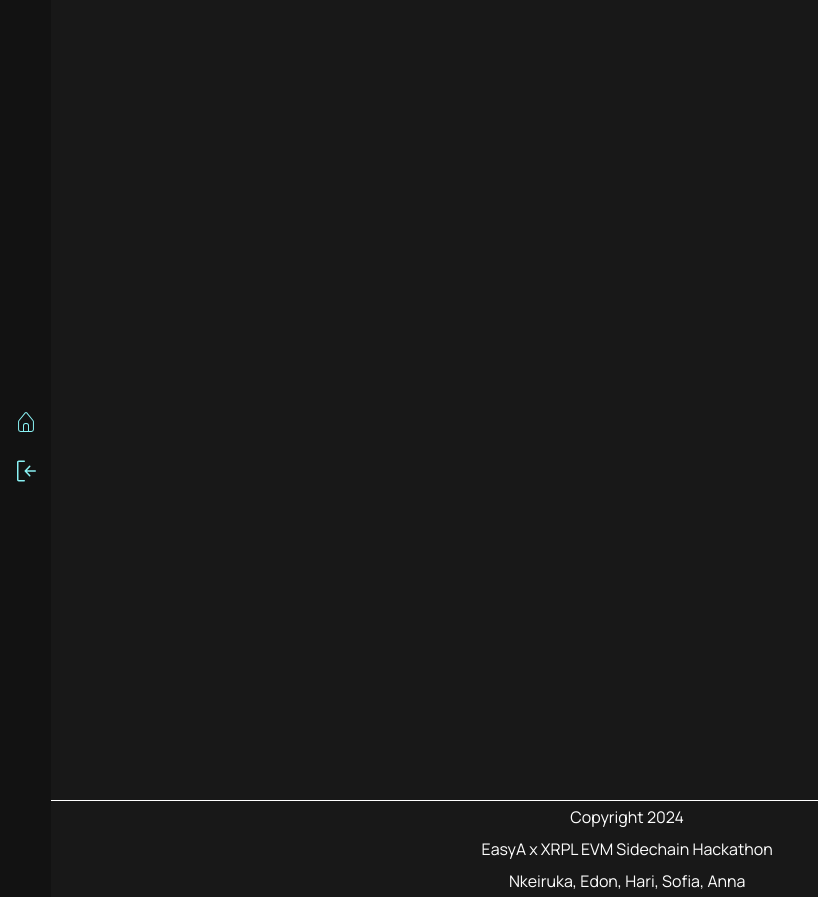
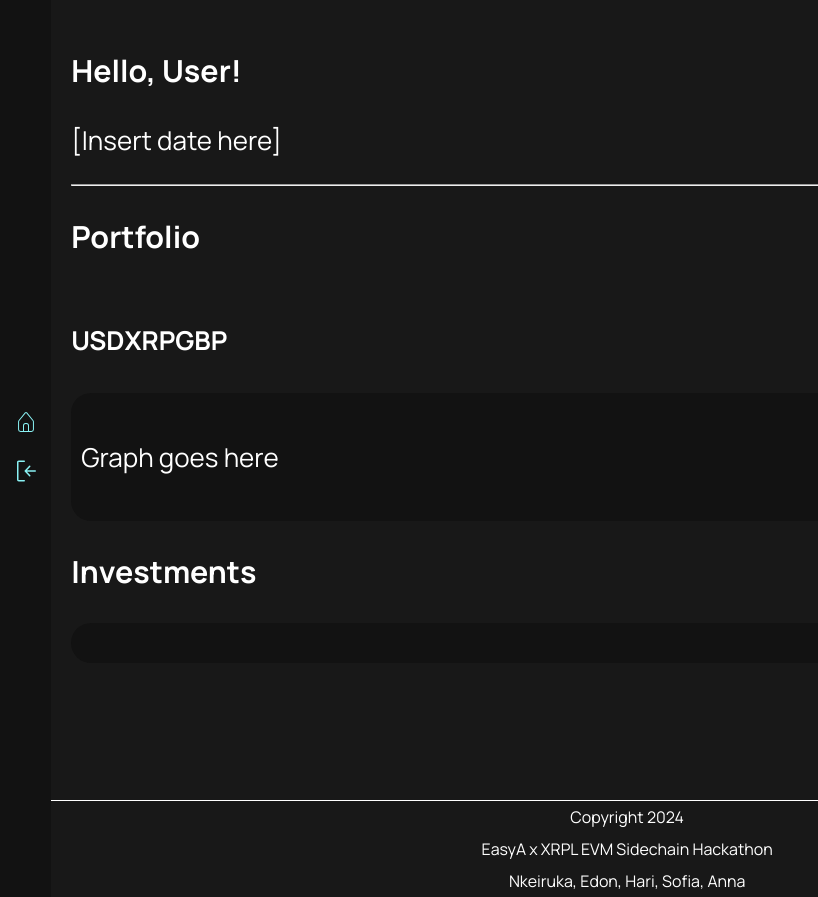
Before and after one commit to Kxiru/EasyA-x-XRP-Project, a React (Create React App) app in the folder hedgit.io/: page /dashboard in a window 1280 px wide. Shown: the whole page, without its empty margins (0-818 px from the left). Built offline with nearby package versions, Linux system fonts and the light colour scheme.

Commit message:
Starting on dashboard

```diff
--- a/hedgit.io/src/App.css
+++ b/hedgit.io/src/App.css
@@ -31,8 +31,6 @@
 }
 
 .nav-icon {
-  width: 30px;
-  border-radius: 50px;
   padding: 10px;
   color: #89f1f3;
 }
@@ -58,15 +56,11 @@
 /* Landing page --------------------------------------------------------------- */
 
 .section {
-  display: flex;
-  flex-direction: row;
+  background-color: #121212;
+  border-radius: 20px;
+  margin: auto;
+  padding: 20px 10px;
 }
-
-/* .section-images {
-  width: 100%;
-  object-fit: contain;
-  border-radius: 15px;
-} */
 
 /* Signin / Login page -------------------------------------------------------------- */
 
@@ -123,6 +117,13 @@ input[type="password"] {
   padding: 12px 20px 12px 40px;
 }
 
-/* form {
-  width: 100%;
-} */
+/* Dashboard -------------------------------------------------------------- */
+
+.dashboard {
+  padding: 20px;
+}
+
+.currency-selector {
+  display: flex;
+  flex-direction: row;
+}
--- a/hedgit.io/src/App.js
+++ b/hedgit.io/src/App.js
@@ -1,12 +1,10 @@
 import "./App.css";
 import Footer from "./Components/Footer";
 import Navbar from "./Components/Navbar";
-import logo from "./Images/hedgit_logo.jpg";
-
 import Login from "./Pages/Login";
 import Dashboard from "./Pages/Dashboard";
 import LandingPage from "./Pages/LandingPage";
-import { BrowserRouter as Router, Route, Routes, Link } from "react-router-dom";
+import { BrowserRouter as Router, Route, Routes } from "react-router-dom";
 import { useState } from "react";
 
 function App() {
--- a/hedgit.io/src/Pages/Dashboard.js
+++ b/hedgit.io/src/Pages/Dashboard.js
@@ -1,8 +1,33 @@
 export default function Dashboard() {
+  const investmentslist = ["apple"];
+
   return (
     <div className="App-header">
-      <div className="section">
-        <div></div>
+      <div className="dashboard">
+        <h3>Hello, User!</h3>
+        <p>[Insert date here]</p>
+        <hr />
+
+        <h3>Portfolio</h3>
+        <div className="currency-selector">
+          <div className="currency-button">
+            <h4>USD</h4>
+          </div>
+          <div className="currency-button">
+            <h4>XRP</h4>
+          </div>
+          <div className="currency-button">
+            <h4>GBP</h4>
+          </div>
+        </div>
+        <div className="section">
+          <p>Graph goes here</p>
+        </div>
+
+        <h3>Investments</h3>
+        <div className="section">
+          <div></div>
+        </div>
       </div>
     </div>
   );
```
